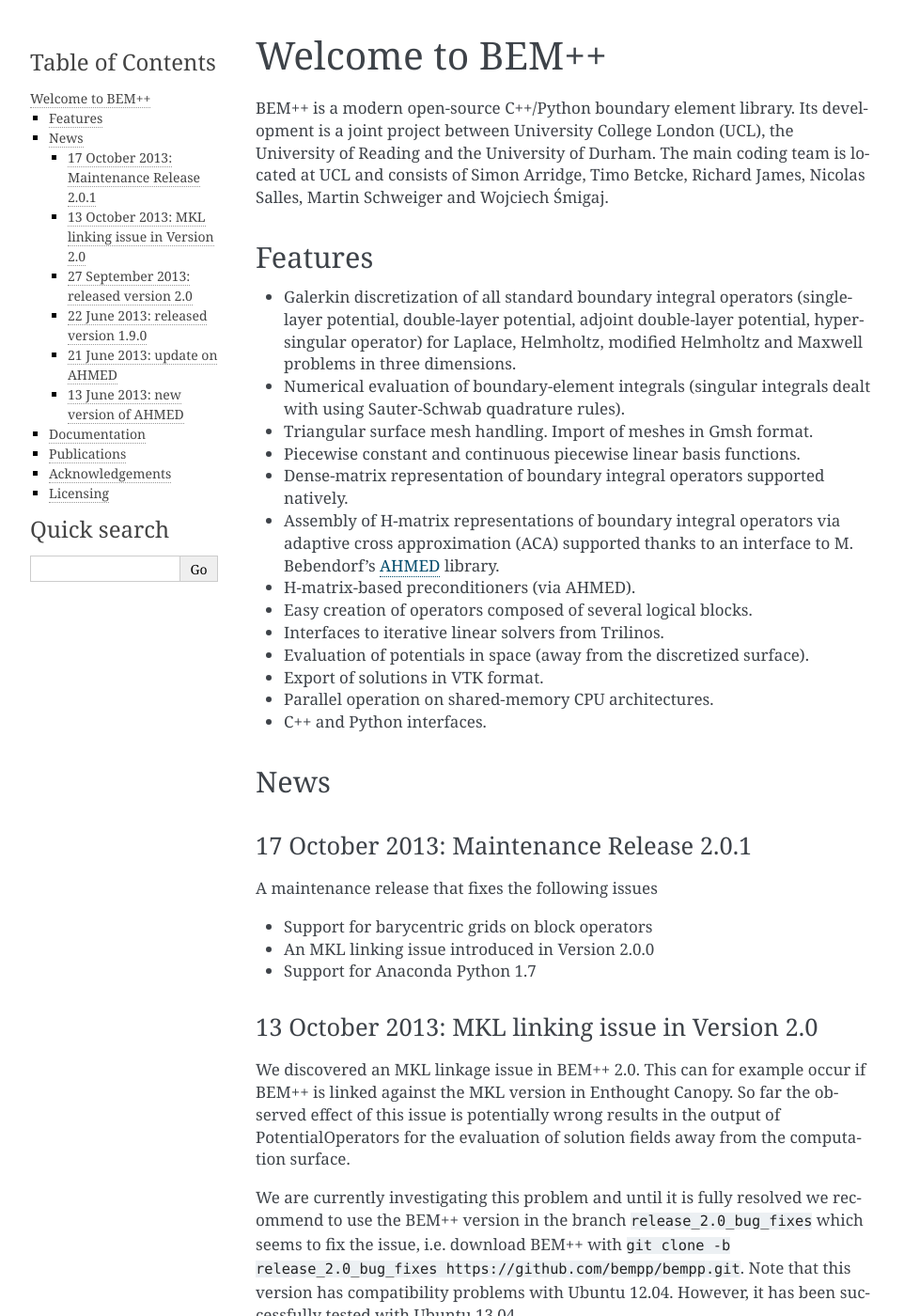
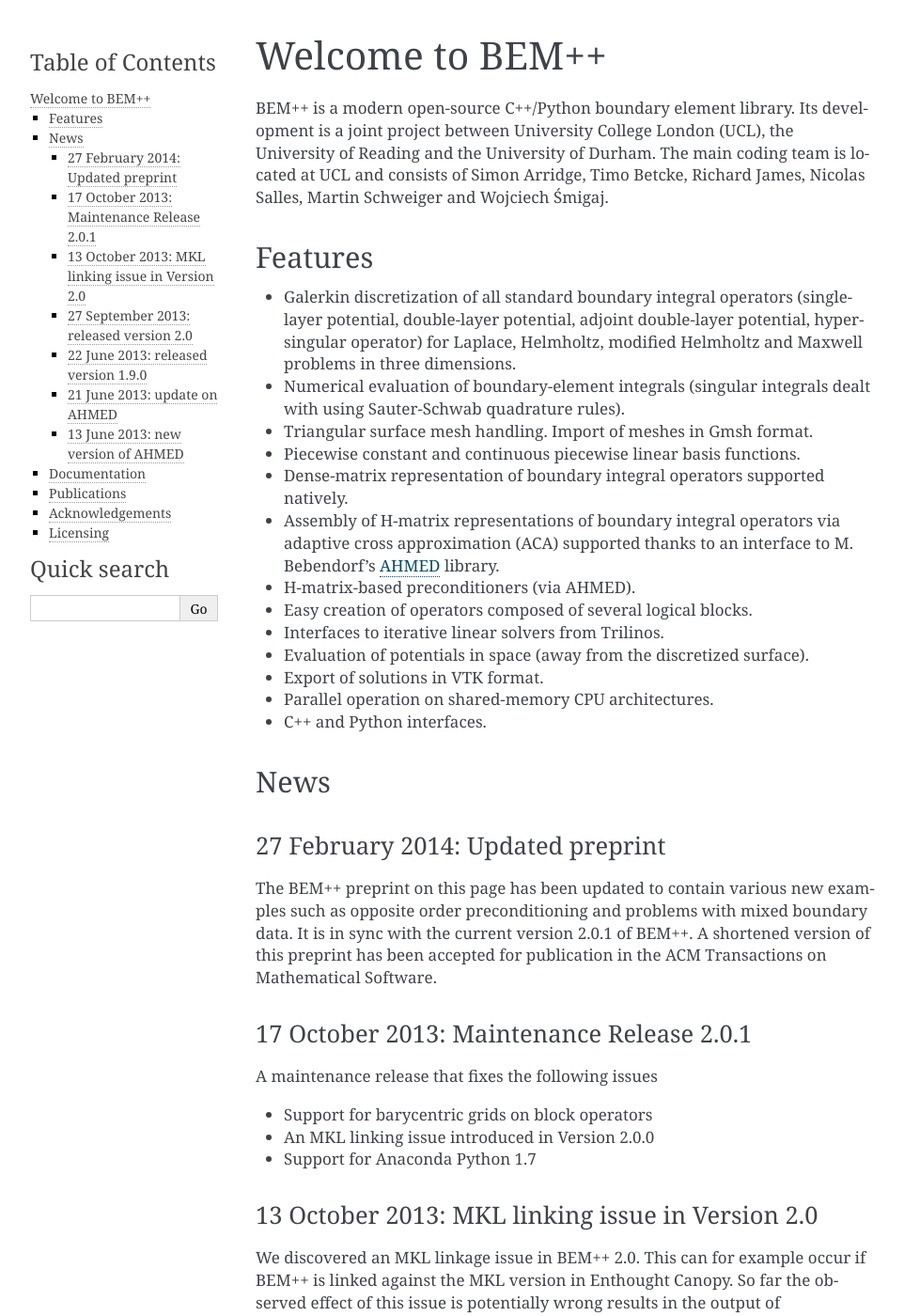
Before and after one commit to evantwout/web, a Sphinx documentation site: the page built from source/index.rst, in a window 1280 px wide and 1400 px high. Shown: the whole window at 94% size, without its empty margins (148-1110 px from the left). Built offline with Sphinx 7.4.7, drawn with Linux system fonts in a browser that asks for light colours; formulas are drawn with MathJax 3; some of the changed text lies outside the part shown.

Commit message:
Updated preprint

```diff
--- a/source/index.rst
+++ b/source/index.rst
@@ -49,6 +49,14 @@
 
 News
 ----
+
+27 February 2014: Updated preprint
+.................................
+The BEM++ preprint on this page has been updated to contain various new examples such as opposite order
+preconditioning and problems with mixed boundary data. It is in sync with the current version 2.0.1 of
+BEM++. A shortened version of this preprint has been accepted for publication in the ACM Transactions on
+Mathematical Software.
+
 17 October 2013: Maintenance Release 2.0.1
 ..........................................
 A maintenance release that fixes the following issues
@@ -166,8 +174,8 @@
 ------------
 
 W. Śmigaj, S. Arridge, T. Betcke, J. Phillips, M. Schweiger, "Solving Boundary
-Integral Problems with BEM++", submitted to *ACM Trans. Math. Software* (revised version)
-(`preprint <http://www.bempp.org/files/bempp-toms-preprint.pdf>`_, `example
+Integral Problems with BEM++", to appear in *ACM Trans. Math. Software*
+(`extended and revised preprint <http://www.bempp.org/files/bempp-toms-preprint.pdf>`_, `example
 scripts <http://www.bempp.org/files/bempp-toms-examples.zip>`_).
 
 Acknowledgements
```
